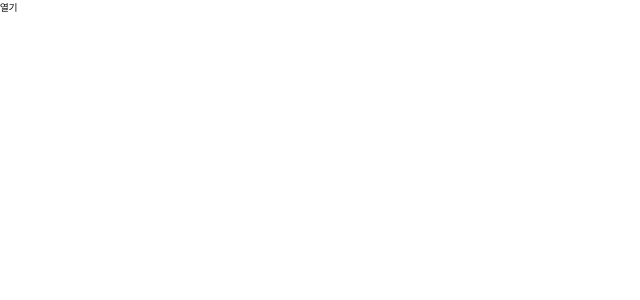
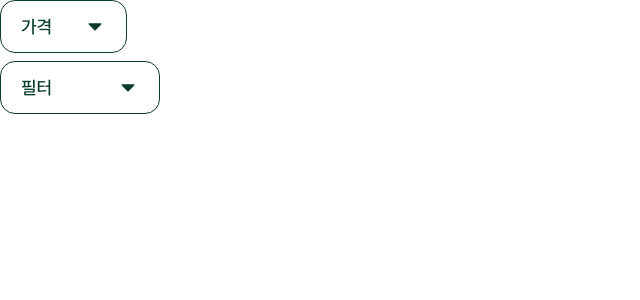
Before and after one commit to TripTripNow/TodayTrip, a Next.js app: page /test in a window 1280 px wide. Shown: the top 300 px of the page, without its empty margins (0-640 px from the left). Built offline with nearby package versions, Linux system fonts and the light colour scheme.

Commit message:
Feat: 필터 드롭다운 컴포넌트 구현 #32

```diff
--- /dev/null
+++ b/src/components/FilterDropdown/FilterDropdown.module.css
@@ -0,0 +1,66 @@
+.label {
+  display: flex;
+  height: 5.3rem;
+  justify-content: space-between;
+  align-items: center;
+  flex-shrink: 0;
+  padding: 1.6rem 2rem;
+  border-radius: 1.5rem;
+  border: 0.1rem solid var(--green0B);
+  background: var(--whiteFF);
+  font-size: 1.8rem;
+  color: var(--green0B);
+  font-weight: 500;
+  cursor: pointer;
+  margin-bottom: 0.8rem;
+}
+
+.labelPrice {
+  width: 12.7rem;
+}
+
+.labelFilter {
+  width: 16rem;
+}
+
+.lists {
+  display: flex;
+  height: auto;
+  flex-direction: column;
+  justify-content: center;
+  align-items: center;
+  border-radius: 0.6rem;
+  border: 0.1rem solid var(--grayDD);
+  background: var(--whiteFF);
+  overflow: hidden;
+}
+
+.listsPrice {
+  width: 12.7rem;
+}
+
+.listsFilter {
+  width: 16rem;
+}
+
+.list {
+  width: 100%;
+  height: auto;
+  padding: 1.8rem 0;
+  color: var(--gray4B);
+  font-size: 1.8rem;
+  font-weight: 500;
+  line-height: 2.2rem;
+  border-bottom: 0.1rem solid var(--grayDD);
+  text-align: center;
+  cursor: pointer;
+}
+
+.list:last-child {
+  border-bottom: none;
+}
+
+.list:hover {
+  background-color: var(--greenCE);
+  color: var(--green0B)
+}
--- /dev/null
+++ b/src/components/FilterDropdown/FilterDropdown.tsx
@@ -0,0 +1,40 @@
+import ArrowDownIcon from '#/icons/icon-arrowDown-solid.svg';
+import clsx from 'clsx';
+import { useState } from 'react';
+import styles from './FilterDropdown.module.css';
+
+interface FilterProps {
+  type: '가격' | '필터';
+  lists: string[];
+}
+
+function FilterDropDown({ type, lists }: FilterProps) {
+  const [isOpen, setIsOpen] = useState(false);
+
+  const DropdownHandler = () => {
+    setIsOpen((prev) => !prev);
+  };
+
+  return (
+    <div>
+      <label className={clsx(styles.label, type === '가격' ? styles.labelPrice : styles.labelFilter)}>
+        <button onClick={DropdownHandler}>{type}</button>
+        <ArrowDownIcon />
+      </label>
+      {isOpen && (
+        <div
+          className={clsx(styles.lists, type === '가격' ? styles.listsPrice : styles.listsFilter)}
+          onClick={DropdownHandler}
+        >
+          {lists.map((item, idx) => (
+            <button key={idx} className={styles.list}>
+              {item}
+            </button>
+          ))}
+        </div>
+      )}
+    </div>
+  );
+}
+
+export default FilterDropDown;
--- a/src/pages/test/index.tsx
+++ b/src/pages/test/index.tsx
@@ -1,17 +1,15 @@
-import CancelModal from '@/components/Modal/CancelModal/CancelModal';
-import { useState } from 'react';
+import FilterDropDown from '@/components/FilterDropdown/FilterDropdown';
 
 function Test() {
-  const [isOpen, setIsOpen] = useState(false);
-  const handleModalToggle = () => {
-    setIsOpen((prev) => !prev);
-  };
+  const PriceList = ['가격이 낮은 순', '가격이 높은 순'];
+
+  const FilterList = ['예약 신청', '예약 취소', '예약 승인', '예약 거절', '체험 완료'];
 
   return (
-    <>
-      <button onClick={handleModalToggle}>열기</button>
-      {isOpen && <CancelModal handleModalClose={handleModalToggle} handleCancel={handleModalToggle} />}
-    </>
+    <div>
+      <FilterDropDown type="가격" lists={PriceList} />
+      <FilterDropDown type="필터" lists={FilterList} />
+    </div>
   );
 }
 export default Test;
```
Also changed, not shown: public/icons/icon-arrowDown-solid.svg (added).
